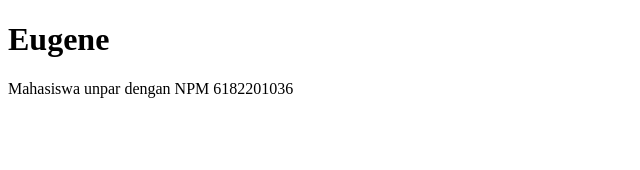
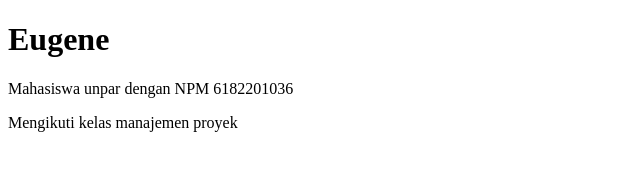
Before and after one commit to EugeneSuryadi/TugasKelompok_6182201036_6182201040_6182201055, a plain HTML site: page eugene.html in a window 1280 px wide. Shown: the whole page, without its empty margins (0-640 px from the left). Drawn offline with Linux system fonts and the light colour scheme.

Commit message:
Perubahan eugene.html

```diff
--- a/eugene.html
+++ b/eugene.html
@@ -6,5 +6,6 @@
 <body>
     <h1>Eugene</h1>
     <p>Mahasiswa unpar dengan NPM 6182201036</p>
+    <p>Mengikuti kelas manajemen proyek</p>
 </body>
 </html>
```
